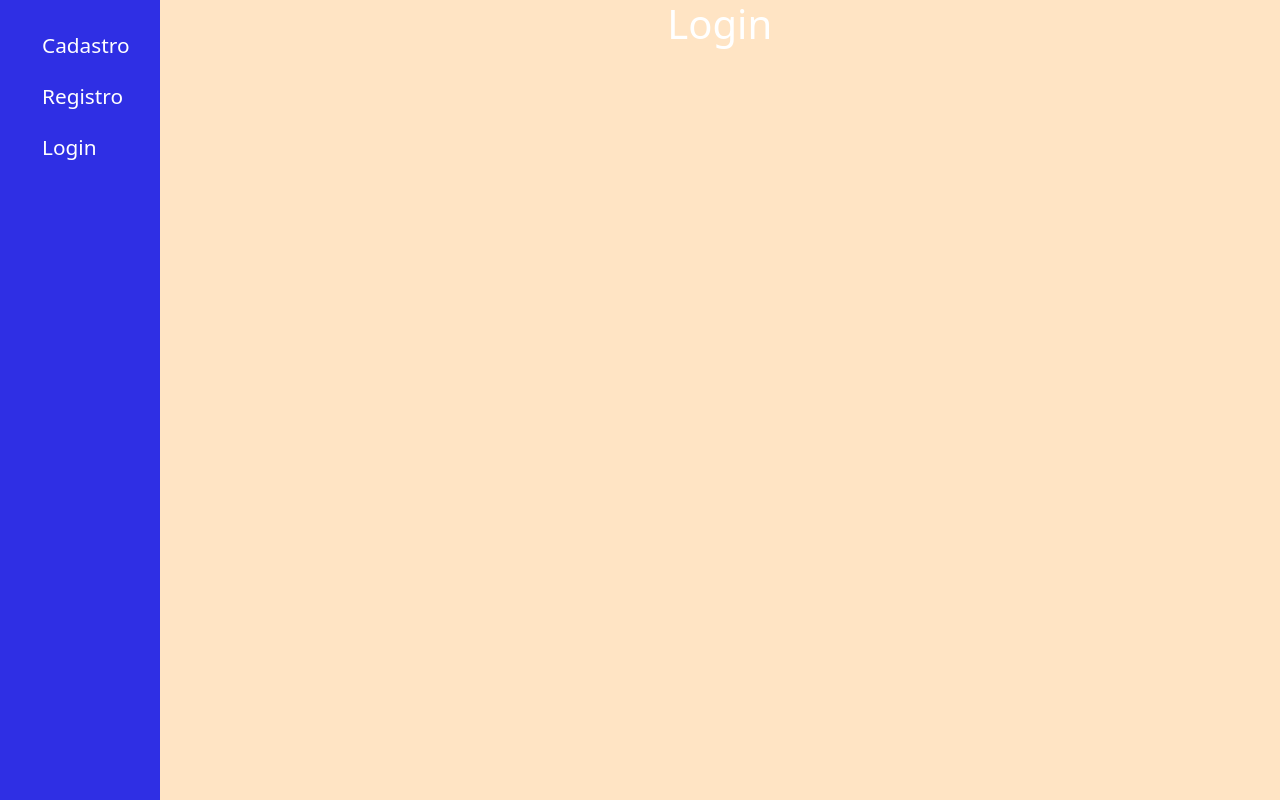
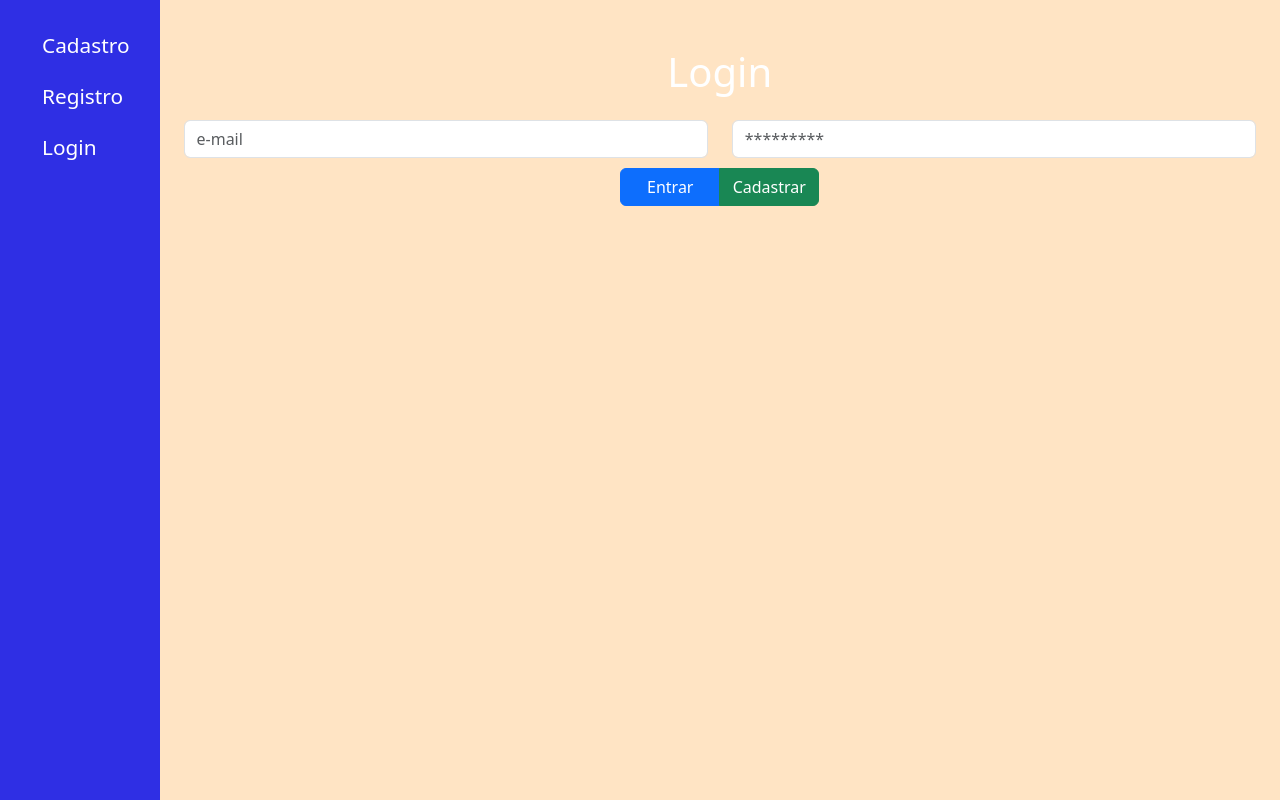
Before and after one commit to bctoledo/curso_react, a React (Vite) app: page /login in a window 1280 px wide. Built offline with nearby package versions, Linux system fonts and the light colour scheme.

Commit message:
tela login basico

```diff
--- a/src/views/Login/index.jsx
+++ b/src/views/Login/index.jsx
@@ -1,9 +1,60 @@
+import { useState } from "react"
 import "./login.css"
 
 export function Login(){
+
+    const [email,setEmail] = useState('')
+    const [senha,setSenha] = useState('')
+
+    const salve = (e) => {
+        e.preventDefault()
+
+        if(email == ''){
+            alert('Precisa preencher o campo e-mail')
+        } else if(senha == ''){
+            alert('Precisa preencher o campo senha')
+        } else {
+            alert('Sistema indisponível')
+        }
+    }
+
     return(
-        <main>
-            <h1>Login</h1>
-        </main>
+        <div className="container text-center">
+
+            <h1 className="mt-5 mb-4">Login</h1>
+
+            <div className="container">
+
+                 <form onSubmit={salve}>
+                    <div className="row">
+                        <div className="col">
+                            <input
+                                type="text"
+                                placeholder="e-mail"
+                                className="form-control"
+                                value={email}
+                                onChange={e => setEmail(e.target.value)}
+                            />
+                        </div>
+                        <div className="col">
+                            <input
+                                type="password"
+                                placeholder="*********"
+                                className="form-control"
+                                value={senha}
+                                onChange={e => setSenha(e.target.value)}
+                            />
+                        </div>
+                    </div>
+
+                    <div className="btn-group">
+                        <button className="btn btn-primary">Entrar</button>
+                        <button className="btn btn-success">Cadastrar</button>
+                    </div>
+                 </form>
+
+            </div>
+
+        </div>
     )
 }
--- a/src/views/Login/login.css
+++ b/src/views/Login/login.css
@@ -0,0 +1,8 @@
+.btn-group{
+    margin-top: 10px;
+    /* display: flex; */
+}
+
+.btn{
+    width: 100px !important;
+}
--- a/src/views/Registro/index.jsx
+++ b/src/views/Registro/index.jsx
@@ -33,8 +33,8 @@ export function Registro(){
     }
 
     return(
-        <main className="container">
-            <h1 className="mt-4">Registro</h1>
+        <div className="container">
+            <h1 className="mt-5 mb-5">Registro</h1>
 
             <form onSubmit={salve}>
                 <div className="row mt-5">
@@ -90,6 +90,6 @@ export function Registro(){
                 <button className="btn btn-primary">Cadastrar</button>
                 <button className="btn btn-warning">Cancelar</button>
             </form>
-        </main>
+        </div>
     )
 }
```
